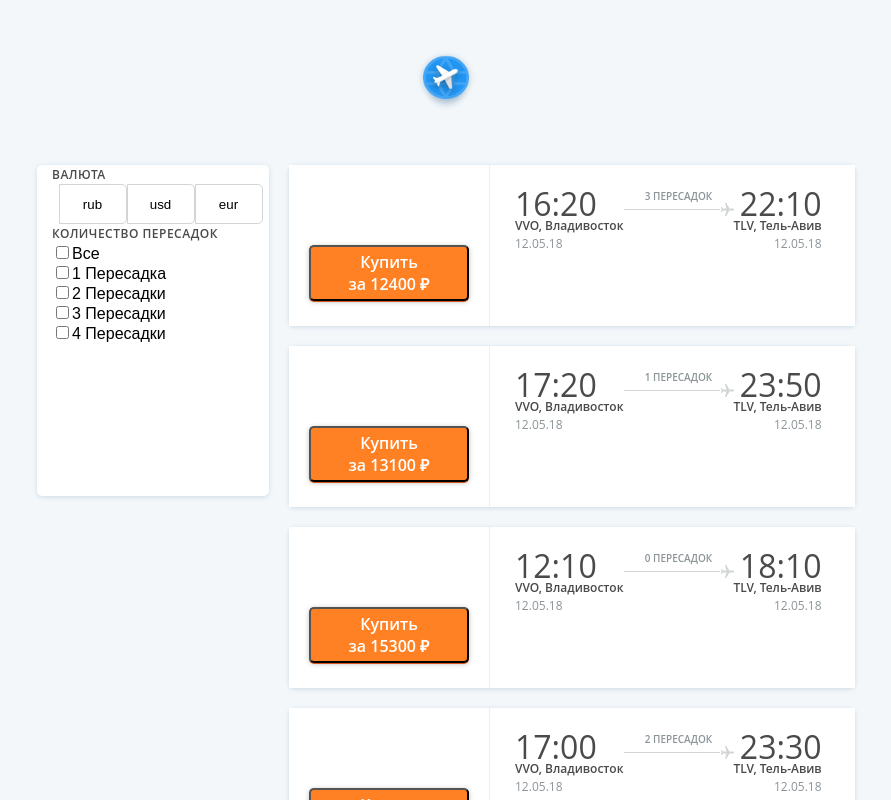
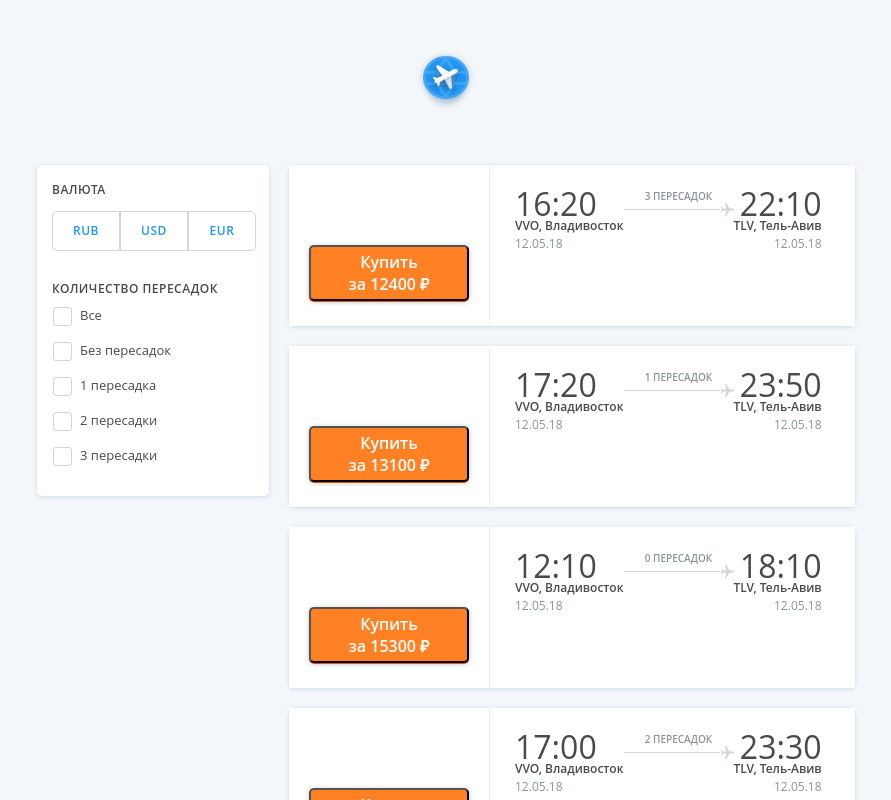
Before and after one commit to ratmirslv/aviasales-job, a React (Create React App) app: page / in a window 1280 px wide. Shown: the top 800 px of the page, without its empty margins (194-1085 px from the left). Built offline with nearby package versions, Linux system fonts and the light colour scheme.

Commit message:
fixed tickets

```diff
--- a/src/components/TicketsFilter.css
+++ b/src/components/TicketsFilter.css
@@ -29,26 +29,39 @@
   letter-spacing: 0.5px;
   text-transform: uppercase;
   text-align: left;
+  padding: 28px 0 0 0;
 }
 
-.currenciesName {
+.currenciesButtons button {
   width: 68px;
   height: 40px;
-  border-radius: 0 5px 5px 0;
   border: 1px solid #d2d5d6;
   background-color: #ffffff;
+  font-family: "Open Sans Semibold";
+  font-size: 12px;
+  font-weight: 600;
+  line-height: 22px;
+  text-transform: uppercase;
+  letter-spacing: 0.5px;
+  color: #2196f3;
 }
 
-.currenciesName:hover {
-  border-radius: 0 5px 5px 0;
+.currenciesButtons button:hover {
   cursor: pointer;
   border: 1px solid #64b5f5;
   background-color: #f2fcff;
 }
 
-.currenciesName:active {
+.currenciesButtons button:active {
   background-color: #2196f3;
+  color: #ffffff;
 }
+
+.currenciesButtons button:focus {
+  background-color: #2196f3;
+  color: #ffffff;
+}
+
 .filterTransfers {
   display: flex;
   flex-direction: column;
@@ -56,10 +69,59 @@
   flex-wrap: wrap;
 }
 
-.filterItem {
-  text-align: left;
+.currencies {
+  padding: 15px 0 0 15px;
 }
 
-.currencies {
-  padding-left: 15px;
+.currenciesButtons {
+  display: flex;
+  padding: 12px 0 0 0;
 }
+
+.filterItems {
+  display: flex;
+  flex-direction: column;
+  align-items: flex-start;
+}
+.rub {
+  border-radius: 5px 0 0 5px;
+}
+
+.eur {
+  border-radius: 0 5px 5px 0;
+}
+
+button,
+button:active,
+button:focus {
+  outline: none;
+}
+
+.filterItem {
+  color: #4a4a4a;
+  font-family: "Open Sans";
+  font-size: 13px;
+  line-height: 35px;
+}
+
+input[type="checkbox"] {
+  display: none;
+}
+
+input[type="checkbox"] + label span {
+  display: inline-block;
+  width: 21px;
+  height: 21px;
+  margin-right: 7px;
+  vertical-align: middle;
+  background: url(../components/checkbox.png) no-repeat;
+  cursor: pointer;
+}
+
+input[type="checkbox"]:checked + label span {
+  background-position: 0 -21px;
+}
+
+label {
+  cursor: pointer;
+}
--- a/src/components/TicketsFilter.js
+++ b/src/components/TicketsFilter.js
@@ -11,67 +11,51 @@ class TicketsFilter extends Component {
       <div className="filterStyle">
         <div className="currencies">
           <div className="currenciesHeader">Валюта</div>
-          <button className="currenciesName">rub</button>
-          <button className="currenciesName">usd</button>
-          <button className="currenciesName">eur</button>
+          <div className="currenciesButtons">
+            <button className="rub">rub</button>
+            <button className="usd">usd</button>
+            <button className="eur">eur</button>
+          </div>
         </div>
         <div className="filterTransfers">
           <div className="TransfersHeader">Количество пересадок</div>
-          <form className="filterItem">
-            <label>
-              <input
-                name="all"
-                type="checkbox"
-                checked={this.state.isGoing}
-                onChange={this.handleInputChange}
-              />
-            </label>
-            Все
-          </form>
-          <form className="filterItem">
-            <label>
-              <input
-                name="one"
-                type="checkbox"
-                checked={this.state.isGoing}
-                onChange={this.handleInputChange}
-              />
-              1 Пересадка
-            </label>
-          </form>
-          <form className="filterItem">
-            <label>
-              <input
-                name="two"
-                type="checkbox"
-                checked={this.state.isGoing}
-                onChange={this.handleInputChange}
-              />
-              2 Пересадки
-            </label>
-          </form>
-          <form className="filterItem">
-            <label>
-              <input
-                name="three"
-                type="checkbox"
-                checked={this.state.isGoing}
-                onChange={this.handleInputChange}
-              />
-              3 Пересадки
-            </label>
-          </form>
-          <form className="filterItem">
-            <label>
-              <input
-                name="four"
-                type="checkbox"
-                checked={this.state.isGoing}
-                onChange={this.handleInputChange}
-              />
-              4 Пересадки
-            </label>
-          </form>
+          <div className="filterItems">
+            <div className="filterItem">
+              <input id="all" type="checkbox" />
+              <label for="all">
+                <span />
+                Все
+              </label>
+            </div>
+            <div className="filterItem">
+              <input id="none" type="checkbox" />
+              <label for="none">
+                <span />
+                Без пересадок
+              </label>
+            </div>
+            <div className="filterItem">
+              <input id="one" type="checkbox" />
+              <label for="one">
+                <span />
+                1 пересадка
+              </label>
+            </div>
+            <div className="filterItem">
+              <input id="two" type="checkbox" />
+              <label for="two">
+                <span />
+                2 пересадки
+              </label>
+            </div>
+            <div className="filterItem">
+              <input id="three" type="checkbox" />
+              <label for="three">
+                <span />
+                3 пересадки
+              </label>
+            </div>
+          </div>
         </div>
       </div>
     );
```
Also changed, not shown: src/checkbox.png (added), src/components/checkbox.png (added).
